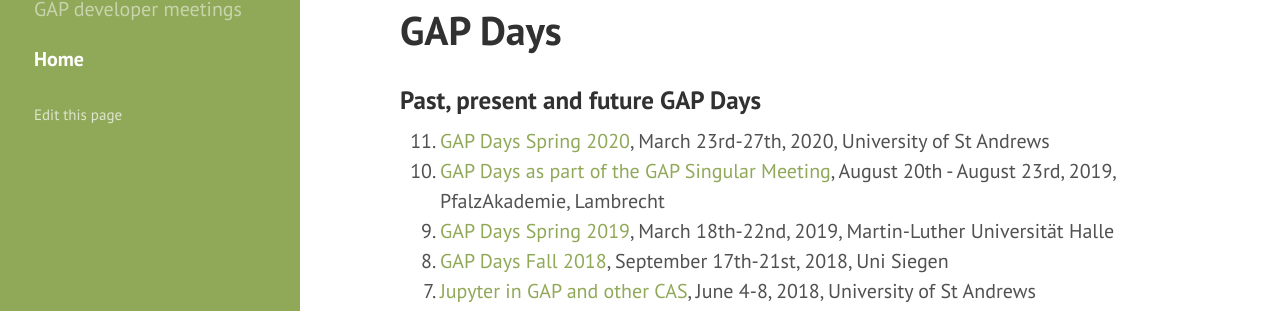
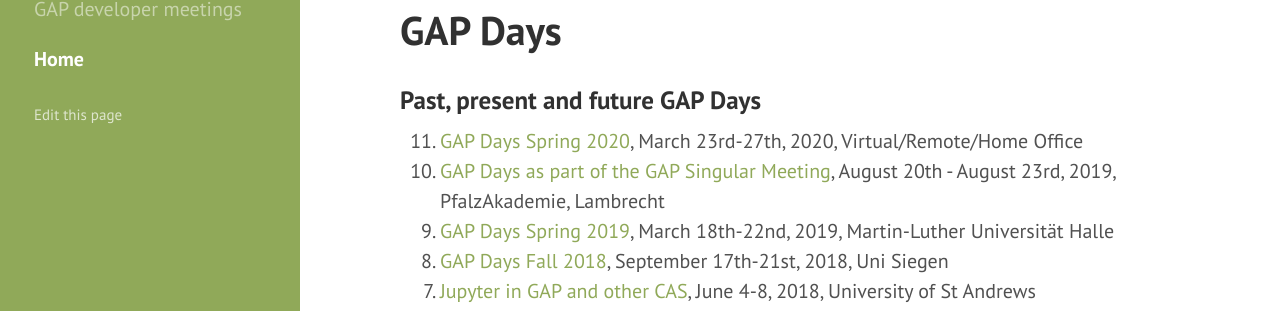
Before and after one commit to gapdays/gapdays.github.io, a Jekyll site: the page built from index.md, in a window 1280 px wide and 1208 px high. Shown: the part 102-413 px from the top of the window. Built offline with Jekyll 4.4.1, drawn with Linux system fonts in a browser that asks for light colours.

Commit message:
GAP Days Spring 2020 Changed to virtual location

```diff
--- a/index.md
+++ b/index.md
@@ -8,7 +8,7 @@
 ### Past, present and future GAP Days
 
 <ol reversed>
-<li><a href="/gapdays2020-spring">GAP Days Spring 2020</a>, March 23rd-27th, 2020, University of St Andrews</li>
+<li><a href="/gapdays2020-spring">GAP Days Spring 2020</a>, March 23rd-27th, 2020, Virtual/Remote/Home Office</li>
 <li><a href="https://opendreamkit.org/meetings/2019-04-02-GAPSingularMeeting/">GAP Days as part of the GAP Singular Meeting</a>, August 20th - August 23rd, 2019, PfalzAkademie, Lambrecht</li>
 <li><a href="/gapdays2019-spring/">GAP Days Spring 2019</a>, March 18th-22nd, 2019, Martin-Luther Universität Halle</li>
 <li><a href="/gapdays2018-fall/">GAP Days Fall 2018</a>, September 17th-21st, 2018, Uni Siegen</li>
```
